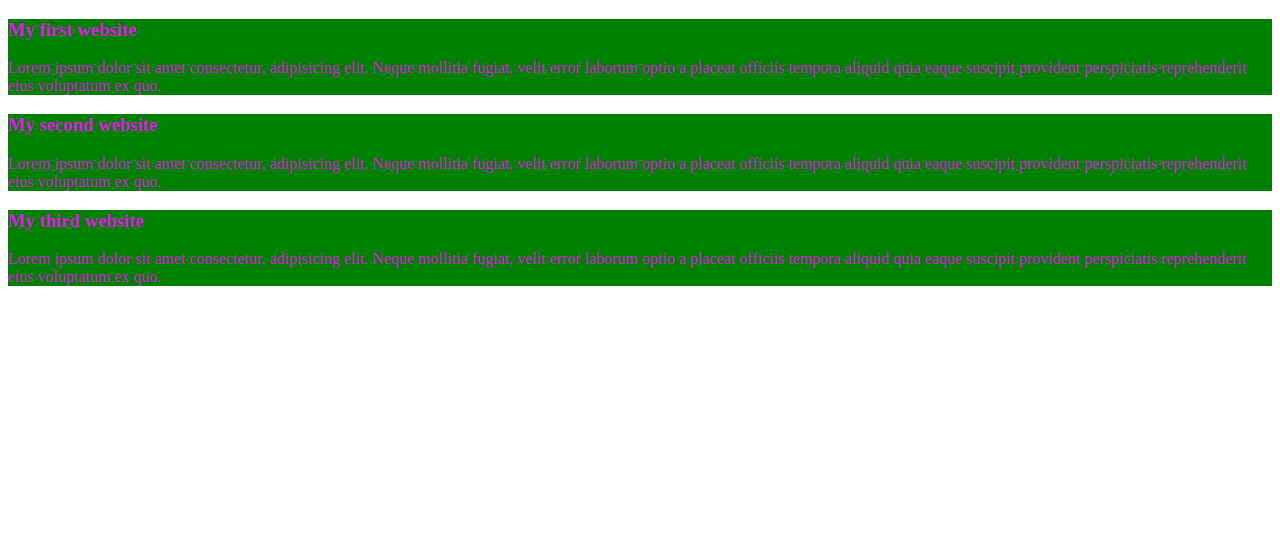
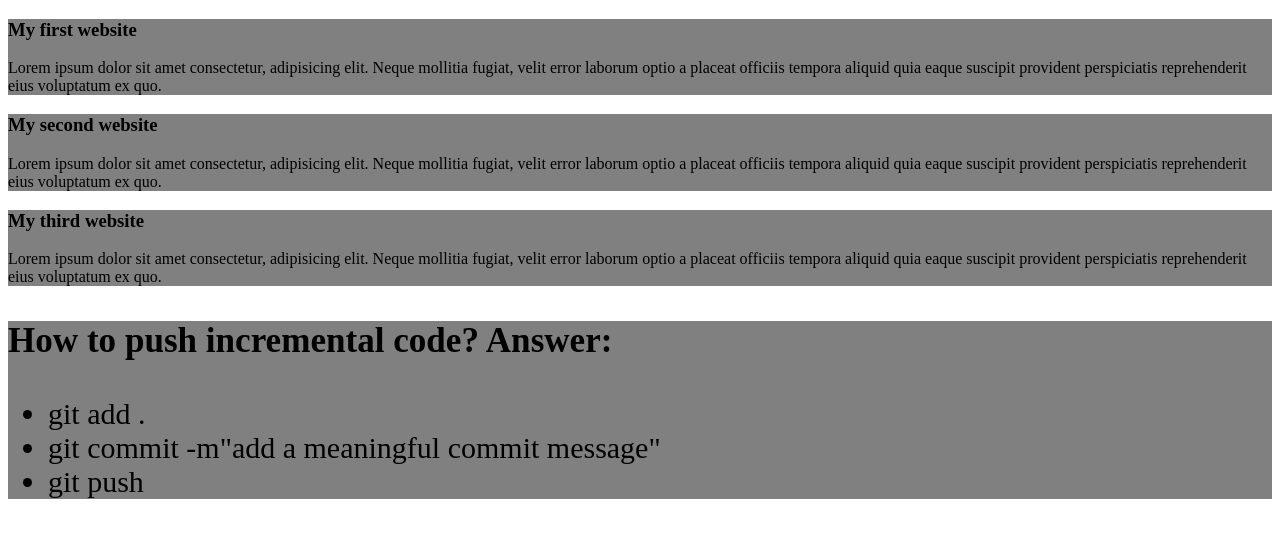
Before and after one commit to sharif585/my-simple-web, a plain HTML site: page index.html in a window 1280 px wide. Drawn offline with Linux system fonts and the light colour scheme.

```diff
--- a/index.css
+++ b/index.css
@@ -1,7 +1,13 @@
 div{
-    color: rgb(242, 18, 250);
+    color:black;
     margin: 0;
     /* padding-top: 10px; */
     margin-bottom: 10px;
-    background-color: green;
+    background-color: gray;
 }
+.bnp{
+    background-color: gray;
+    font-size: 30px;
+    color: black;
+
+}
--- a/index.html
+++ b/index.html
@@ -24,5 +24,13 @@
         <p>Lorem ipsum dolor sit amet consectetur, adipisicing elit. Neque mollitia fugiat, velit error laborum optio a placeat officiis tempora aliquid quia eaque suscipit provident perspiciatis reprehenderit eius voluptatum ex quo.</p>
 
     </div>
+    <div class="bnp">
+        <h3>How to push incremental code? Answer: </h3>
+        <ul >
+            <li>git add .</li>
+            <li>git commit -m"add a meaningful commit message"</li>
+            <li>git push</li>
+        </ul>
+    </div>
 </body>
 </html>
```
